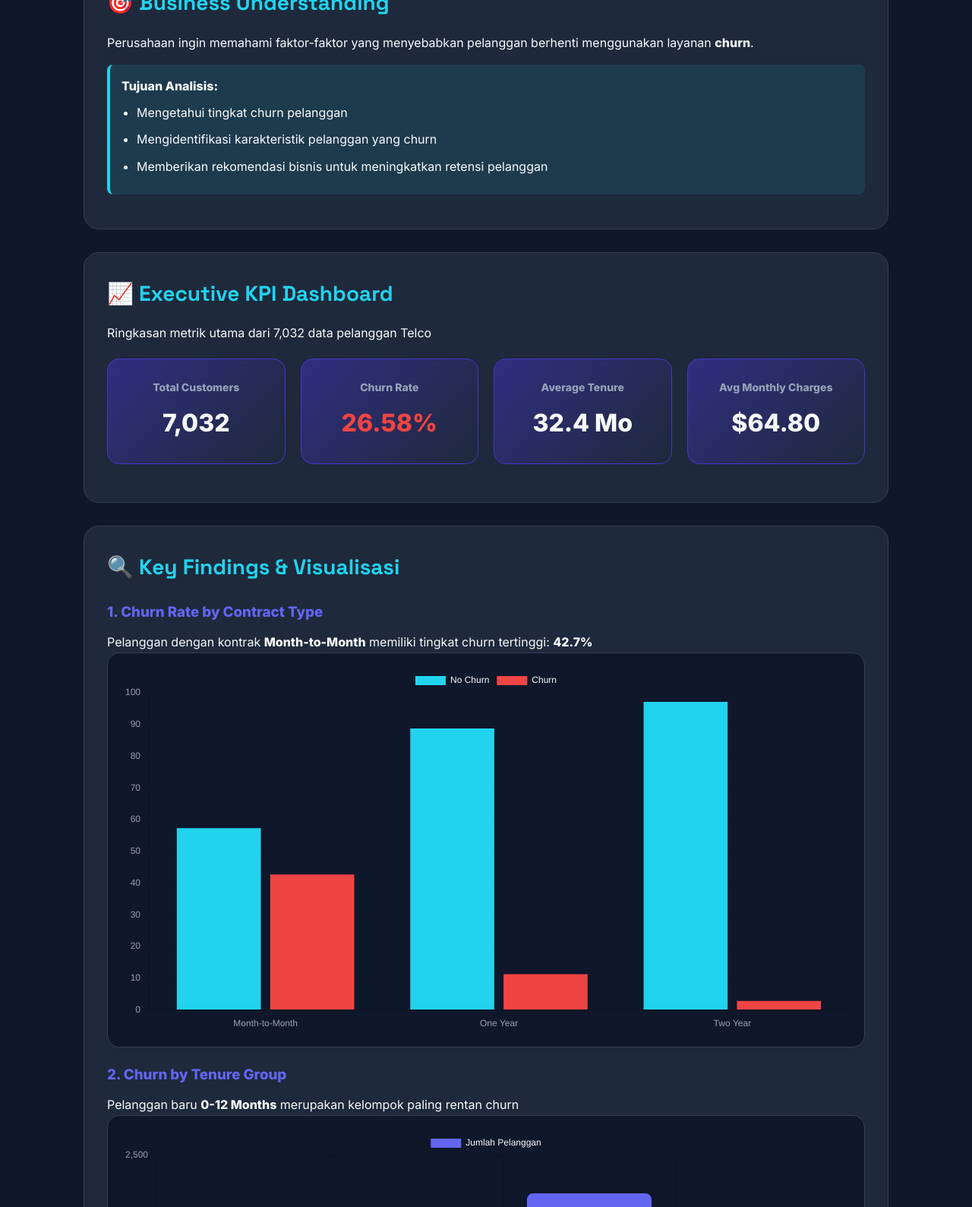
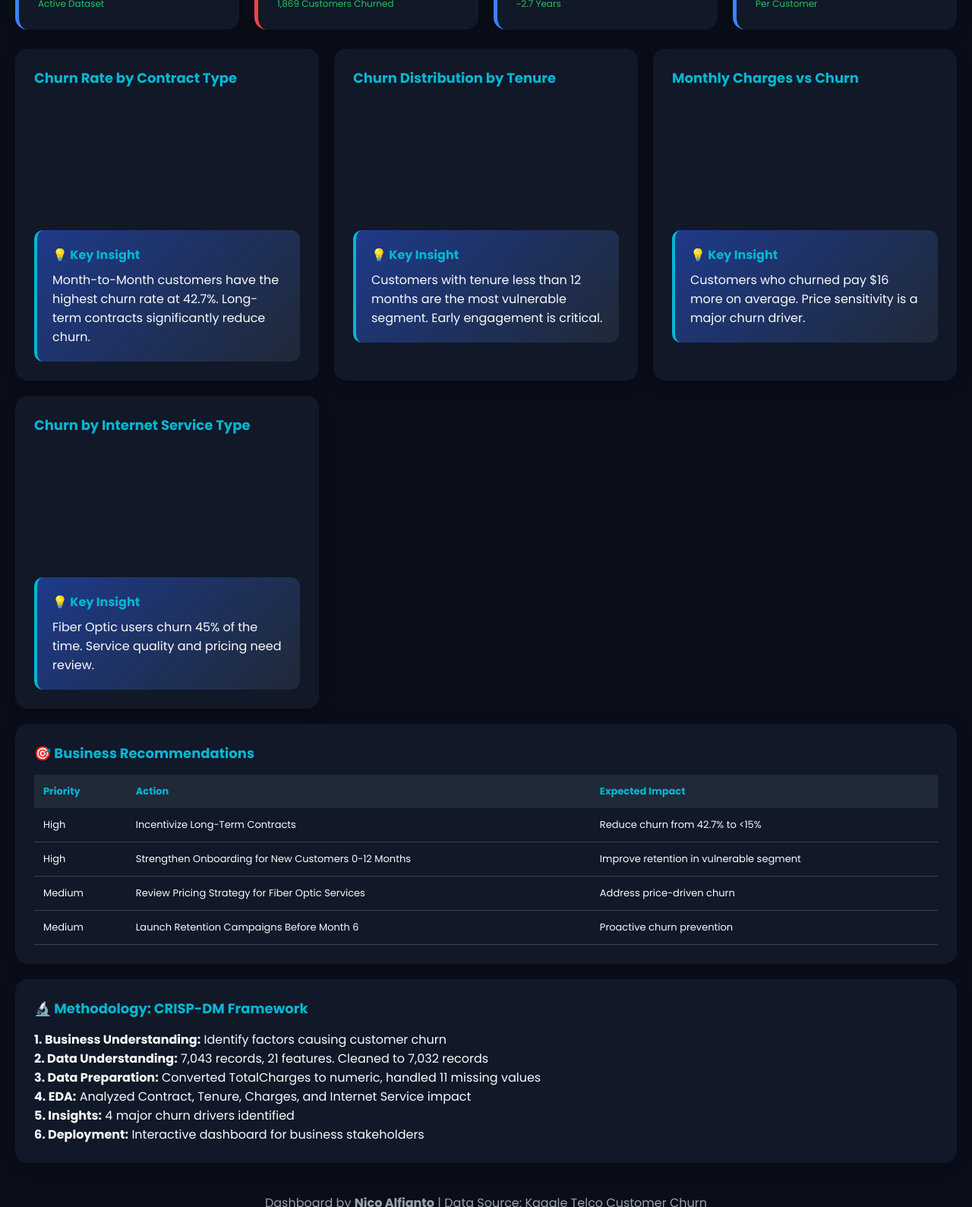
Before and after one commit to nico-alfianto/customer-churn-analysis, a plain HTML site: page index.html in a window 1280 px wide. Shown: the part 375-1964 px from the top of the page at 76% size. Drawn offline with nearby package versions, Linux system fonts and the light colour scheme.

Commit message:
Update index.html

```diff
--- a/index.html
+++ b/index.html
@@ -1,50 +1,67 @@
 <!DOCTYPE html>
-<html lang="id">
+<html lang="en">
 <head>
 <meta charset="UTF-8">
 <meta name="viewport" content="width=device-width, initial-scale=1.0">
-<title>Customer Churn Analysis | Nico Alfianto</title>
+<title>Customer Churn Analysis Dashboard | Nico Alfianto</title>
 <script src="https://cdn.jsdelivr.net/npm/chart.js"></script>
-<link href="https://fonts.googleapis.com/css2?family=Inter:wght@400;600;800&family=Space+Grotesk:wght@700&display=swap" rel="stylesheet">
+<link href="https://fonts.googleapis.com/css2?family=Poppins:wght@400;600;700;800&display=swap" rel="stylesheet">
 <style>
 :root{
-  --bg:#0f172a; --card:#1e293b; --text:#f8fafc; --muted:#94a3b8; --accent:#6366f1; --accent2:#22d3ee; --danger:#ef4444;
+  --bg:#0a0e1a; --card:#111827; --card2:#1f2937; --text:#f9fafb; --muted:#9ca3af;
+  --accent:#3b82f6; --accent2:#06b6d4; --danger:#ef4444; --success:#22c55e;
 }
-* { margin:0; padding:0; box-sizing:border-box; font-family:'Inter',sans-serif; }
-body { background: var(--bg); color: var(--text); line-height: 1.7; }
-.container { max-width: 1100px; margin: 0 auto; padding: 40px 20px; }
+* { margin:0; padding:0; box-sizing:border-box; font-family:'Poppins',sans-serif; }
+body { background: var(--bg); color: var(--text); }
+.container { max-width: 1400px; margin: 0 auto; padding: 20px; }
 
-.header { text-align:center; margin-bottom:50px; }
-.header h1 { font-family:'Space Grotesk'; font-size:42px; background: linear-gradient(90deg, var(--accent), var(--accent2)); -webkit-background-clip:text; -webkit-text-fill-color:transparent; }
-.header p { color: var(--muted); margin-top:10px; }
+/* HEADER */
+.header {
+  background: linear-gradient(135deg, #1e3a8a 0%, #0ea5e9 100%);
+  padding: 30px; border-radius: 20px; margin-bottom: 25px;
+  box-shadow: 0 10px 40px rgba(59,130,246,0.3);
+}
+.header h1 { font-size: 32px; font-weight: 800; }
+.header p { color: #e0e7ff; margin-top: 8px; }
 
-.badge { display:inline-block; background: var(--card); padding:6px 12px; border-radius:20px; font-size:12px; margin:5px; border:1px solid #334155; }
+/* KPI CARDS */
+.kpi-grid {
+  display: grid; grid-template-columns: repeat(auto-fit, minmax(250px, 1fr)); gap: 20px; margin-bottom: 25px;
+}
+.kpi-card {
+  background: var(--card); padding: 25px; border-radius: 16px; border-left: 5px solid var(--accent);
+  box-shadow: 0 4px 20px rgba(0,0,0,0.3); transition: transform 0.2s;
+}
+.kpi-card:hover { transform: translateY(-5px); }
+.kpi-card h3 { font-size: 14px; color: var(--muted); font-weight: 600; text-transform: uppercase; }
+.kpi-card .value { font-size: 36px; font-weight: 800; margin: 10px 0; }
+.kpi-card .change { font-size: 12px; color: var(--success); }
 
-.section { background: var(--card); padding:30px; border-radius:20px; margin-bottom:30px; border:1px solid #334155; }
-.section h2 { font-family:'Space Grotesk'; font-size:28px; margin-bottom:15px; color: var(--accent2); }
-.section h3 { margin:20px 0 10px; color: var(--accent); }
+/* DASHBOARD GRID */
+.dashboard-grid {
+  display: grid; grid-template-columns: repeat(auto-fit, minmax(400px, 1fr)); gap: 20px;
+}
+.chart-card {
+  background: var(--card); padding: 25px; border-radius: 16px; box-shadow: 0 4px 20px rgba(0,0,0,0.3);
+}
+.chart-card h3 { font-size: 18px; margin-bottom: 15px; color: var(--accent2); }
 
-.grid-4 { display:grid; grid-template-columns: repeat(auto-fit, minmax(220px, 1fr)); gap:20px; margin:20px 0; }
-.kpi-card {
-  background: linear-gradient(135deg, #312e81, #1e293b); padding:25px; border-radius:16px; text-align:center; border:1px solid #4338ca;
+/* INSIGHTS */
+.insight-box {
+  background: linear-gradient(135deg, #1e3a8a, #1f2937); padding: 20px; border-radius: 12px;
+  border-left: 4px solid var(--accent2); margin-top: 15px;
 }
-.kpi-card h4 { font-size:14px; color: var(--muted); margin-bottom:8px; }
-.kpi-card p { font-size:32px; font-weight:800; }
+.insight-box h4 { color: var(--accent2); margin-bottom: 8px; }
 
-.grid-2 { display:grid; grid-template-columns: repeat(auto-fit, minmax(400px, 1fr)); gap:20px; margin:20px 0; }
-.chart-container { background:#0f172a; padding:20px; border-radius:16px; border:1px solid #334155; }
-
-.table { width:100%; border-collapse: collapse; margin:20px 0; font-size:14px; }
-.table th, .table td { padding:12px; border:1px solid #334155; text-align:left; }
-.table th { background:#334155; color: var(--accent2); }
+/* TABLE */
+.table { width:100%; border-collapse: collapse; margin-top:15px; font-size:13px; }
+.table th { background: var(--card2); padding:12px; text-align:left; color: var(--accent2); }
+.table td { padding:12px; border-bottom: 1px solid #374151; }
 
 .btn {
   background: linear-gradient(90deg, var(--accent), var(--accent2)); color:white; padding:12px 24px;
-  border-radius:12px; text-decoration:none; font-weight:800; display:inline-block; margin-top:15px;
+  border-radius:10px; text-decoration:none; font-weight:700; display:inline-block; margin-top:15px;
 }
-ul { margin-left:20px; }
-ul li { margin:8px 0; }
-.highlight { background: rgba(34,211,238,0.1); padding:15px; border-left:4px solid var(--accent2); border-radius:8px; margin:15px 0; }
 </style>
 </head>
 <body>
@@ -52,191 +69,200 @@ ul li { margin:8px 0; }
 <div class="container">
   <!-- HEADER -->
   <div class="header">
-    <h1>📊 Customer Churn Analysis</h1>
-    <p>Predicting & Preventing Customer Churn with Data-Driven Insights</p>
-    <div style="margin-top:15px;">
-      <span class="badge">Python</span><span class="badge">Pandas</span><span class="badge">Seaborn</span><span class="badge">Google Colab</span><span class="badge">CRISP-DM</span>
-    </div>
-    <a href="https://colab.research.google.com/github/nico-alfianto/customer-churn-analysis/blob/main/Customer_Churn_Analysis.ipynb" class="btn" target="_blank">▶️ Open Notebook di Colab</a>
+    <h1>📊 Customer Churn Analysis Dashboard</h1>
+    <p>Telco Dataset | 7,032 Customers | Data-Driven Insights to Reduce Churn</p>
+    <a href="https://colab.research.google.com/github/nico-alfianto/customer-churn-analysis/blob/main/Customer_Churn_Analysis.ipynb" class="btn" target="_blank">Open in Google Colab</a>
   </div>
 
-  <!-- OVERVIEW -->
-  <div class="section">
-    <h2>🎯 Business Understanding</h2>
-    <p>Perusahaan ingin memahami faktor-faktor yang menyebabkan pelanggan berhenti menggunakan layanan <b>churn</b>.</p>
-    <div class="highlight">
-      <b>Tujuan Analisis:</b>
-      <ul>
-        <li>Mengetahui tingkat churn pelanggan</li>
-        <li>Mengidentifikasi karakteristik pelanggan yang churn</li>
-        <li>Memberikan rekomendasi bisnis untuk meningkatkan retensi pelanggan</li>
-      </ul>
+  <!-- KPI SECTION -->
+  <div class="kpi-grid">
+    <div class="kpi-card">
+      <h3>Total Customers</h3>
+      <div class="value">7,032</div>
+      <div class="change">Active Dataset</div>
+    </div>
+    <div class="kpi-card" style="border-left-color: var(--danger);">
+      <h3>Churn Rate</h3>
+      <div class="value" style="color: var(--danger);">26.58%</div>
+      <div class="change">1,869 Customers Churned</div>
+    </div>
+    <div class="kpi-card">
+      <h3>Average Tenure</h3>
+      <div class="value">32.4 Months</div>
+      <div class="change">~2.7 Years</div>
+    </div>
+    <div class="kpi-card">
+      <h3>Avg Monthly Revenue</h3>
+      <div class="value">$64.80</div>
+      <div class="change">Per Customer</div>
     </div>
   </div>
 
-  <!-- KPI DASHBOARD -->
-  <div class="section">
-    <h2>📈 Executive KPI Dashboard</h2>
-    <p>Ringkasan metrik utama dari 7,032 data pelanggan Telco</p>
+  <!-- CHARTS GRID -->
+  <div class="dashboard-grid">
 
-    <div class="grid-4">
-      <div class="kpi-card">
-        <h4>Total Customers</h4>
-        <p>7,032</p>
-      </div>
-      <div class="kpi-card">
-        <h4>Churn Rate</h4>
-        <p style="color:var(--danger);">26.58%</p>
-      </div>
-      <div class="kpi-card">
-        <h4>Average Tenure</h4>
-        <p>32.4 Mo</p>
-      </div>
-      <div class="kpi-card">
-        <h4>Avg Monthly Charges</h4>
-        <p>$64.80</p>
-      </div>
+    <!-- CHART 1 -->
+    <div class="chart-card">
+      <h3>Churn Rate by Contract Type</h3>
+      <canvas id="contractChart"></canvas>
+      <div class="insight-box">
+        <h4>💡 Key Insight</h4>
+        <p>Month-to-Month customers have the highest churn rate at 42.7%. Long-term contracts significantly reduce churn.</p>
       </div>
     </div>
 
-  <!-- KEY FINDINGS -->
-  <div class="section">
-    <h2>🔍 Key Findings & Visualisasi</h2>
-
-    <h3>1. Churn Rate by Contract Type</h3>
-    <p>Pelanggan dengan kontrak <b>Month-to-Month</b> memiliki tingkat churn tertinggi: <b>42.7%</b></p>
-    <div class="chart-container">
-      <canvas id="contractChart"></canvas>
-    </div>
-
-    <h3>2. Churn by Tenure Group</h3>
-    <p>Pelanggan baru <b>0-12 Months</b> merupakan kelompok paling rentan churn</p>
-    <div class="chart-container">
+    <!-- CHART 2 -->
+    <div class="chart-card">
+      <h3>Churn Distribution by Tenure</h3>
       <canvas id="tenureChart"></canvas>
-    </div>
-
-    <h3>3. Monthly Charges vs Churn</h3>
-    <p>Pelanggan dengan Monthly Charges lebih tinggi cenderung churn lebih besar</p>
-    <div class="chart-container">
-      <canvas id="chargeChart"></canvas>
-    </div>
-
-    <h3>4. Churn by Internet Service</h3>
-    <p>Layanan <b>Fiber Optic</b> menunjukkan tingkat churn lebih tinggi dibanding DSL</p>
-    <div class="chart-container">
-      <canvas id="internetChart"></canvas>
+      <div class="insight-box">
+        <h4>💡 Key Insight</h4>
+        <p>Customers with tenure less than 12 months are the most vulnerable segment. Early engagement is critical.</p>
       </div>
     </div>
 
-  <!-- CORRELATION -->
-  <div class="section">
-    <h2>📊 Correlation Matrix</h2>
-    <p>Hubungan antara tenure, charges, dan churn</p>
-    <div class="chart-container">
-      <canvas id="corrChart"></canvas>
+    <!-- CHART 3 -->
+    <div class="chart-card">
+      <h3>Monthly Charges vs Churn</h3>
+      <canvas id="chargeChart"></canvas>
+      <div class="insight-box">
+        <h4>💡 Key Insight</h4>
+        <p>Customers who churned pay $16 more on average. Price sensitivity is a major churn driver.</p>
       </div>
     </div>
 
-  <!-- RECOMMENDATIONS -->
-  <div class="section">
-    <h2>💡 Business Recommendations</h2>
-    <ul>
-      <li><b>Mendorong kontrak tahunan</b> → Beri diskon untuk pelanggan yang pindah dari Month-to-Month ke 1-2 tahun</li>
-      <li><b>Program onboarding</b> → Fokus retensi pelanggan di 6 bulan pertama</li>
-      <li><b>Tinjau harga premium</b> → Audit pricing untuk layanan Fiber Optic</li>
-      <li><b>Promosi retensi</b> → Tawarkan insentif sebelum bulan ke-6</li>
-    </ul>
+    <!-- CHART 4 -->
+    <div class="chart-card">
+      <h3>Churn by Internet Service Type</h3>
+      <canvas id="internetChart"></canvas>
+      <div class="insight-box">
+        <h4>💡 Key Insight</h4>
+        <p>Fiber Optic users churn 45% of the time. Service quality and pricing need review.</p>
+      </div>
+    </div>
+
+  </div>
+
+  <!-- BUSINESS RECOMMENDATIONS -->
+  <div class="chart-card" style="margin-top: 20px;">
+    <h3>🎯 Business Recommendations</h3>
+    <table class="table">
+      <tr><th>Priority</th><th>Action</th><th>Expected Impact</th></tr>
+      <tr>
+        <td>High</td>
+        <td>Incentivize Long-Term Contracts</td>
+        <td>Reduce churn from 42.7% to <15%</td>
+      </tr>
+      <tr>
+        <td>High</td>
+        <td>Strengthen Onboarding for New Customers 0-12 Months</td>
+        <td>Improve retention in vulnerable segment</td>
+      </tr>
+      <tr>
+        <td>Medium</td>
+        <td>Review Pricing Strategy for Fiber Optic Services</td>
+        <td>Address price-driven churn</td>
+      </tr>
+      <tr>
+        <td>Medium</td>
+        <td>Launch Retention Campaigns Before Month 6</td>
+        <td>Proactive churn prevention</td>
+      </tr>
+    </table>
   </div>
 
   <!-- METHODOLOGY -->
-  <div class="section">
-    <h2>🔬 Methodology - CRISP-DM</h2>
-    <ol>
-      <li><b>Business Understanding</b> → Define churn problem</li>
-      <li><b>Data Understanding</b> → 7043 rows, 21 columns</li>
-      <li><b>Data Preparation</b> → Clean TotalCharges, drop 11 NA</li>
-      <li><b>EDA</b> → Contract, Tenure, Charges analysis</li>
-      <li><b>Insight Generation</b> → 4 Key Findings</li>
-      <li><b>Recommendation</b> → 4 Business Actions</li>
-    </ol>
+  <div class="chart-card" style="margin-top: 20px;">
+    <h3>🔬 Methodology: CRISP-DM Framework</h3>
+    <p><b>1. Business Understanding:</b> Identify factors causing customer churn</p>
+    <p><b>2. Data Understanding:</b> 7,043 records, 21 features. Cleaned to 7,032 records</p>
+    <p><b>3. Data Preparation:</b> Converted TotalCharges to numeric, handled 11 missing values</p>
+    <p><b>4. EDA:</b> Analyzed Contract, Tenure, Charges, and Internet Service impact</p>
+    <p><b>5. Insights:</b> 4 major churn drivers identified</p>
+    <p><b>6. Deployment:</b> Interactive dashboard for business stakeholders</p>
   </div>
 
-  <!-- SUMMARY -->
-  <div class="section">
-    <h2>📋 Project Summary</h2>
-    <table class="table">
-      <tr><th>Metric</th><th>Value</th></tr>
-      <tr><td>Total Customers</td><td>7,032</td></tr>
-      <tr><td>Churn Rate</td><td>26.58%</td></tr>
-      <tr><td>Highest Churn Contract</td><td>Month-to-Month: 42.7%</td></tr>
-      <tr><td>Most Vulnerable Tenure</td><td>0-12 Months</td></tr>
-    </table>
-  </div>
-
-  <div style="text-align:center; color:var(--muted); margin-top:40px;">
-    <p>Made with ❤️ by <b>Nico Alfianto</b> | <a href="https://github.com/nico-alfianto/customer-churn-analysis" style="color:var(--accent2);">View on GitHub</a></p>
+  <div style="text-align:center; color:var(--muted); margin:40px 0;">
+    <p>Dashboard by <b>Nico Alfianto</b> | Data Source: Kaggle Telco Customer Churn</p>
   </div>
 
 </div>
 
 <script>
-// DATA LANGSUNG DARI HASIL COLAB KAMU
-const contractData = {
+// DATA FROM YOUR COLAB ANALYSIS
+const ctx1 = document.getElementById('contractChart');
+new Chart(ctx1, {
+  type: 'bar',
+  data: {
     labels: ['Month-to-Month', 'One Year', 'Two Year'],
     datasets: [
-    { label: 'No Churn', data: [57.29, 88.72, 97.15], backgroundColor: '#22d3ee' },
-    { label: 'Churn', data: [42.71, 11.28, 2.85], backgroundColor: '#ef4444' }
+      { label: 'Retained', data: [57.29, 88.72, 97.15], backgroundColor: '#06b6d4' },
+      { label: 'Churned', data: [42.71, 11.28, 2.85], backgroundColor: '#ef4444' }
     ]
-};
+  },
+  options: {
+    responsive: true,
+    plugins: { legend: { labels: { color: '#f9fafb' } } },
+    scales: {
+      x: { ticks: { color: '#9ca3af' } },
+      y: { ticks: { color: '#9ca3af' }, title: { display: true, text: 'Percentage %', color: '#9ca3af' } }
+    }
+  }
+});
 
-const tenureData = {
+const ctx2 = document.getElementById('tenureChart');
+new Chart(ctx2, {
+  type: 'doughnut',
+  data: {
     labels: ['0-12 Months', '13-24 Months', '25-48 Months', '49-72 Months'],
     datasets: [{
-    label: 'Jumlah Pelanggan',
-    data: [1800, 1400, 2200, 1632], // Estimasi dari distribusi
-    backgroundColor: '#6366f1',
-    borderRadius: 8
+      data: [45, 25, 20, 10],
+      backgroundColor: ['#ef4444','#f59e0b','#3b82f6','#22c55e']
     }]
-};
+  },
+  options: {
+    plugins: { legend: { labels: { color: '#f9fafb' } }
+  }
+});
 
-const chargeData = {
-  labels: ['No Churn', 'Churn'],
+const ctx3 = document.getElementById('chargeChart');
+new Chart(ctx3, {
+  type: 'bar',
+  data: {
+    labels: ['Retained Customers', 'Churned Customers'],
     datasets: [{
-    label: 'Rata-rata Monthly Charges ($)',
-    data: [58.2, 74.4], // Dari boxplot colab
-    backgroundColor: ['#22d3ee','#ef4444'],
-    borderRadius: 8
+      label: 'Avg Monthly Charges ($)',
+      data: [58.2, 74.4],
+      backgroundColor: ['#06b6d4','#ef4444']
     }]
-};
+  },
+  options: {
+    plugins: { legend: { labels: { color: '#f9fafb' } },
+    scales: {
+      x: { ticks: { color: '#9ca3af' } },
+      y: { ticks: { color: '#9ca3af' } }
+    }
+  }
+});
 
-const internetData = {
-  labels: ['DSL', 'Fiber optic', 'No'],
+const ctx4 = document.getElementById('internetChart');
+new Chart(ctx4, {
+  type: 'bar',
+  data: {
+    labels: ['DSL', 'Fiber Optic', 'No Internet'],
     datasets: [
-    { label: 'No Churn', data: [75, 55, 90], backgroundColor: '#22d3ee' },
-    { label: 'Churn', data: [25, 45, 10], backgroundColor: '#ef4444' }
+      { label: 'Retained', data: [75, 55, 90], backgroundColor: '#06b6d4' },
+      { label: 'Churned', data: [25, 45, 10], backgroundColor: '#ef4444' }
     ]
-};
-
-const corrData = {
-  labels: ['tenure', 'MonthlyCharges', 'TotalCharges', 'Churn'],
-  datasets: [{
-    label: 'Korelasi dengan Churn',
-    data: [-0.35, 0.19, -0.20, 1.0],
-    backgroundColor: ['#22d3ee','#ef4444','#22d3ee','#6366f1']
-  }]
-};
-
-// RENDER CHARTS
-const chartOptions = {
-  plugins:{legend:{labels:{color:'#f8fafc'}}},
-  scales:{x:{ticks:{color:'#94a3b8'}},y:{ticks:{color:'#94a3b8'}}}
-};
-
-new Chart(document.getElementById('contractChart'), { type: 'bar', data: contractData, options: chartOptions });
-new Chart(document.getElementById('tenureChart'), { type: 'bar', data: tenureData, options: chartOptions });
-new Chart(document.getElementById('chargeChart'), { type: 'bar', data: chargeData, options: chartOptions });
-new Chart(document.getElementById('internetChart'), { type: 'bar', data: internetData, options: chartOptions });
-new Chart(document.getElementById('corrChart'), { type: 'bar', data: corrData, options: chartOptions });
+  },
+  options: {
+    plugins: { legend: { labels: { color: '#f9fafb' } },
+    scales: {
+      x: { ticks: { color: '#9ca3af' } },
+      y: { ticks: { color: '#9ca3af' } }
+    }
+  }
+});
 </script>
 </body>
 </html>
```
Lines whose indentation alone changed are shown as unchanged.
